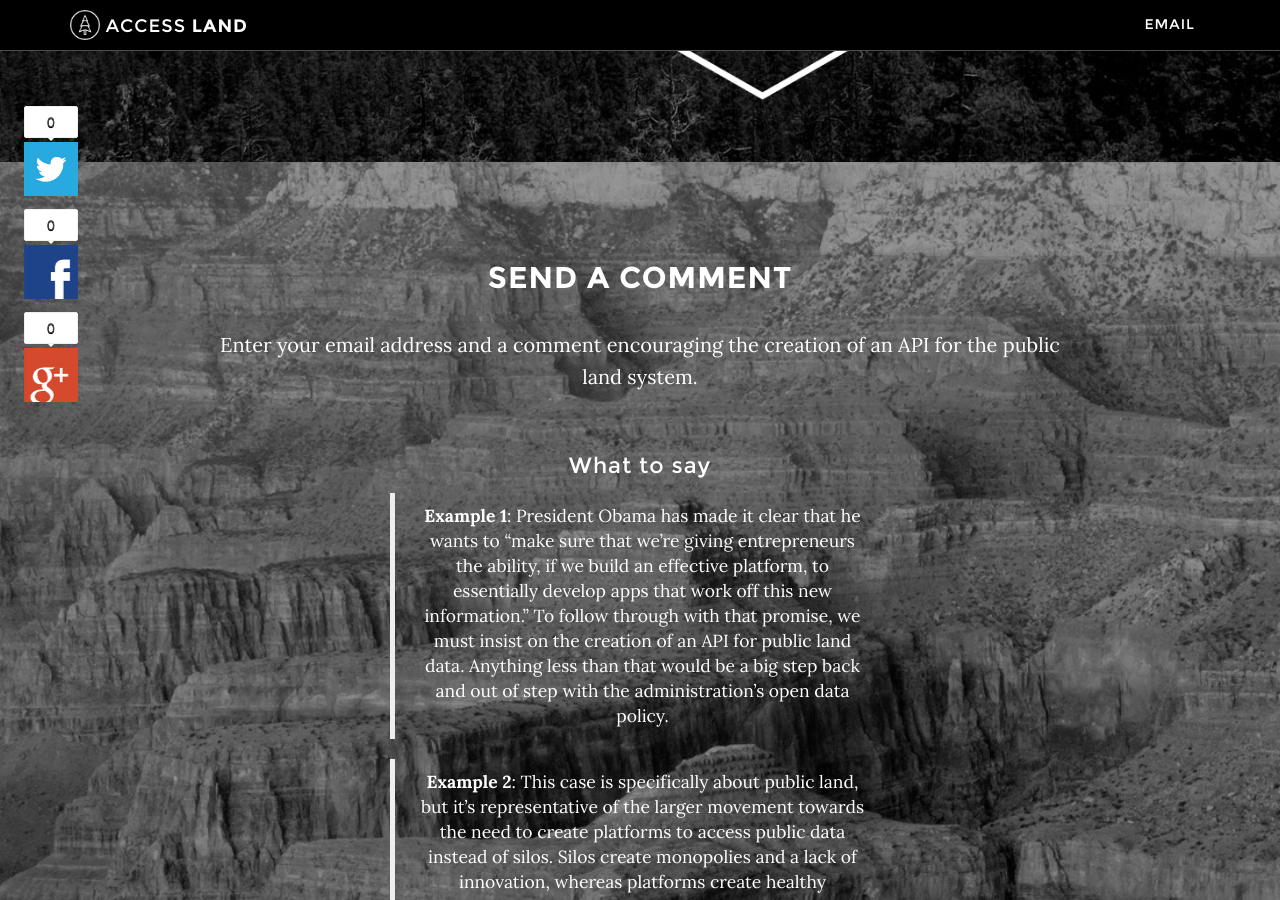
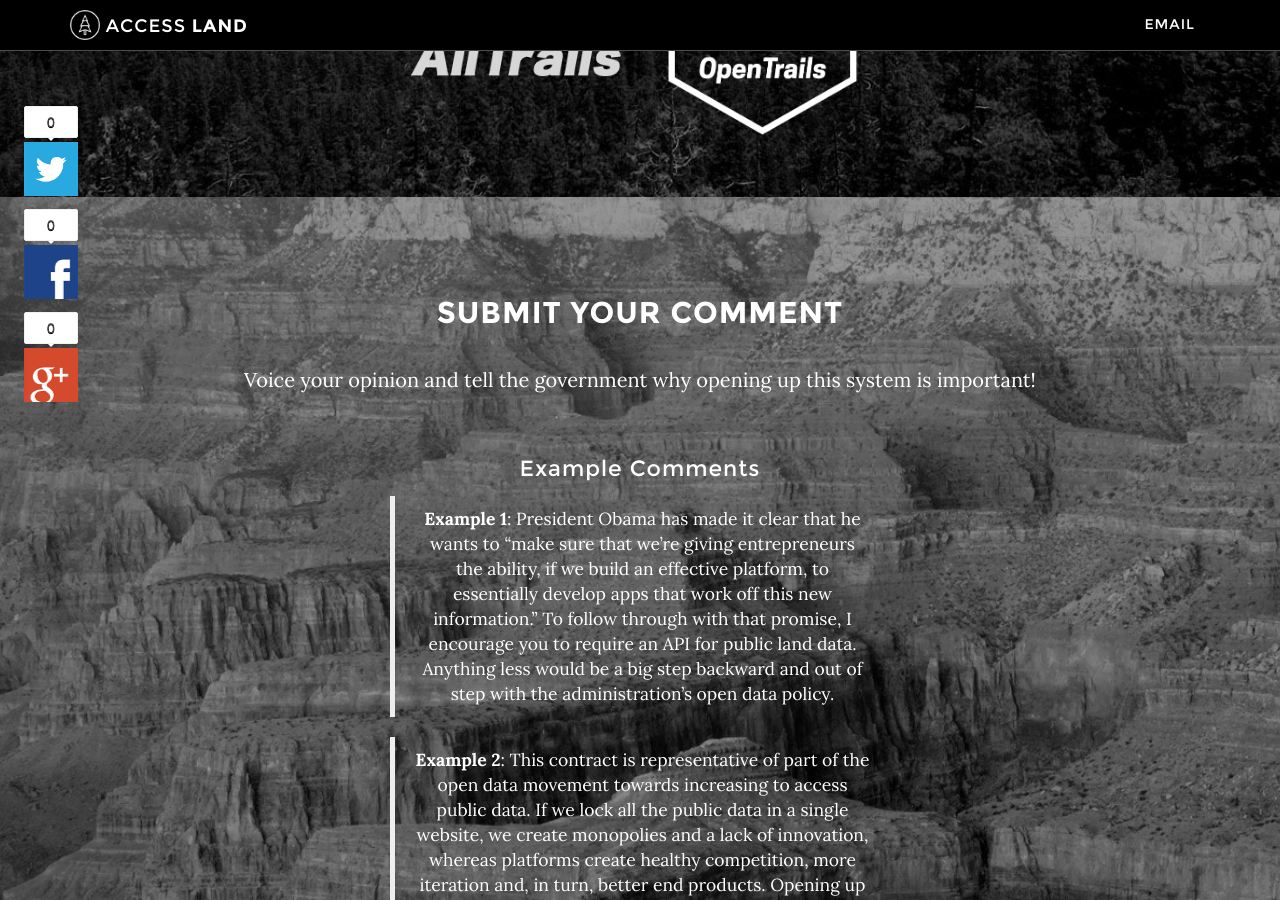
Before and after one commit to mnovinger/accessland.org, a Jekyll site: the page index.html, which Jekyll copies as it is, in a window 1280 px wide and 900 px high, scrolled down 862 px. Built offline with Jekyll 4.4.1, drawn with Linux system fonts in a browser that asks for light colours; some of the changed text lies outside the part shown.

Commit message:
update copy

```diff
--- a/index.html
+++ b/index.html
@@ -85,9 +85,9 @@
                 <div class="row">
                     <div class="col-md-10 col-md-offset-1">
                         <h1 class="brand-heading">Open Data for Open Lands</h1>
-                        <p class="intro-text">The federal government has released a draft contract that will define how we access our public lands for the next decade. They are seeking a private contractor to build software that will provide online access to our nation’s parks, forests, monuments, campsites, cabins, and tours. As drafted, this contract places all the control into the hands of one contractor and one website, creating a closed silo and a monopoly.</p>
+                        <p class="intro-text">The federal government is requesting feedback on a draft contract that will define how we access our public lands for the next decade. They are seeking a private contractor to build software that will provide online access to our nation’s parks, forests, monuments, campsites, cabins, and tours. As drafted, this contract places all the control into the hands of one contractor and one website, creating a closed silo and a monopoly.</p>
 
-                        <p class="intro-text">We have successfully pushed to have the comment period on this draft extended until Nov. 7th, so we have the attention of Whitehouse officials and Congress. Now, we need your help in sending the message that this is a big step backwards for the Obama Adminstration and the contract needs to include the creation of an API. An API would allow various applications to share the data and improve everyone’s access to public lands. </p>
+                        <p class="intro-text">We can create a better world by encouraging the government to require a more open system. We've already successfully pushed to extend the comment period until November 7th and have the attention of Whitehouse officials and Congress. Now, we need your help in sending the message that this contract needs to require open data and an API, which will allow third parties to access this data and build on top of it, improving everyone’s access to public lands. </p>
                         <div class="page-scroll">
                             <a href="#email" class="btn btn-circle">
                                 <i class="icon-angle-double-down animated"></i>
@@ -122,43 +122,22 @@
             <div class="container download-section">
                 <div class="row">
                 <div class="col-lg-8 col-lg-offset-2">
-                <h2>Send A Comment</h2>
-                <p class="hidden-xs">Enter your email address and a comment encouraging the creation of an API for the public land system.</p>
+                <h2>Submit Your Comment</h2>
+                <p class="hidden-xs">Voice your opinion and tell the government why opening up this system is important!</p>
 
                 <div id="tf-email-widget-container" class="hidden-xs">
                   <div id="tf-email-widget-form">
-                    <h4>What to say</h4>
-                       <blockquote><strong>Example 1</strong>: President Obama has made it clear that he wants to “make sure that we’re giving entrepreneurs the ability, if we build an effective platform, to essentially develop apps that work off this new information.” To follow through with that promise, we must insist on the creation of an API for public land data. Anything less than that would be a big step back and out of step with the administration’s open data policy.</blockquote>
+                    <h4>Example Comments</h4>
+                       <blockquote><strong>Example 1</strong>: President Obama has made it clear that he wants to “make sure that we’re giving entrepreneurs the ability, if we build an effective platform, to essentially develop apps that work off this new information.” To follow through with that promise, I encourage you to require an API for public land data. Anything less would be a big step backward and out of step with the administration’s open data policy.</blockquote>
 
-                       <blockquote><strong>Example 2</strong>: This case is specifically about public land, but it’s representative of the larger movement towards the need to create platforms to access public data instead of silos. Silos create monopolies and a lack of innovation, whereas platforms create healthy competition, more iteration and, in turn, better end products. Opening up this system to an API is an important step in the creation of a platform to ensure the U.S. keeps up with global innovation best practices.</blockquote>
+                       <blockquote><strong>Example 2</strong>: This contract is representative of part of the open data movement towards increasing to access public data. If we lock all the public data in a single website, we create monopolies and a lack of innovation, whereas platforms create healthy competition, more iteration and, in turn, better end products. Opening up this system to an API is an important step in the creation of a platform to ensure the U.S. keeps up with global innovation best practices.</blockquote>
 
                         <a class="btn btn-default btn-huge email-btn" href="mailto:jasonmking@fs.fed.us">
                             Email now
                         </a>
 
-                        <p>If you’d prefer to send an email using your own mail client, here’s the official recipient to whom you should send it: <a href="mailto:jasonmking@fs.fed.us">jasonmking@fs.fed.us</a></p>
-
-                      <div id="tf-email-widget-success" style="display: none;">
-                    <h4>What to say</h4>
-                       <blockquote><strong>Example 1</strong>: President Obama has made it clear that he wants to “make sure that we’re giving entrepreneurs the ability, if we build an effective platform, to essentially develop apps that work off this new information.” To follow through with that promise, we must insist on the creation of an API for public land data. Anything less than that would be a big step back and out of step with the administration’s open data policy.</blockquote>
-
-                       <blockquote><b>Example 2</b>: This case is specifically about public land, but it’s representative of the larger movement towards the need to create platforms to access public data instead of silos. Silos create monopolies and a lack of innovation, whereas platforms create healthy competition, more iteration and, in turn, better end products. Opening up this system to an API is an important step in the creation of a platform to ensure the U.S. keeps up with global innovation best practices.</blockquote>
-
-                          <p><strong>You can press * at any time to hang up and call the next representative.</strong></p>
-                          <!--<p id="tf-reset">Call didn't come through? Try again.</p>-->
-                        </div>
-                        <span id="tf-error-text"></span>
-                      </div>
+                        <p>This will help you send an email to the official public comment recipient: <a href="mailto:jasonmking@fs.fed.us">jasonmking@fs.fed.us</a></p>
                   </div>
-
-                    <div class="visible-xs">
-                        <a class="btn btn-default btn-huge email-btn" href="mailto:jasonmking@fs.fed.us">
-                            Email now
-                        </a>
-
-                        <p>If you’d prefer to send an email using your own mail client, here’s the official recipient to whom you should send it: <a href="mailto:jasonmking@fs.fed.us">jasonmking@fs.fed.us</a></p>
-                    </div>
-
 
                   <div class="share-buttons">
                      <a data-network="twitter" href="https://twitter.com/intent/tweet?status=A%20critical%20vote%20happening%20today%20in%20Congress%20could%20put%20a%20stop%20to%20backdoor%20Internet%20surveillance.%20-%3E%20https%3A%2F%2Fshutthebackdoor.net&related=eff,tfrce,sinak,neutralthoughts" count="0" target="_blank" class="twitter-button social-count twlinkthis" >
@@ -176,7 +155,7 @@
           </div>
     </section>
 
-    <section id="case-studies" class="content-section text-center">
+    <!-- <section id="case-studies" class="content-section text-center">
         <div class="section">
             <div class="container">
                 <div class="col-lg-8 col-lg-offset-2">
@@ -249,11 +228,11 @@
         <div class="row">
             <div class="col-lg-8 col-lg-offset-2">
 
-                <h4>Want to stay updated?</h4>
+                <h4>Want to stay in the loop?</h4>
                 <form action="//hipcamp.us7.list-manage.com/subscribe/post?u=3a6190b14724463178b254790&amp;id=1664a8e13b" method="post" id="mc-embedded-subscribe-form" name="mc-embedded-subscribe-form" class="validate" target="_blank" novalidate>
                     <div class="form-group">
                       <label>
-                        Sign up to receive updates from <span class="org-name">AccessLand.org</span>.
+                        Sign up to receive updates from <span class="org-name">AccessLand.org</span>
                       </label>
                     </div>
                     <div class="form-group">
```
Also changed, not shown: other parts of index.html (+2 -2 lines).
